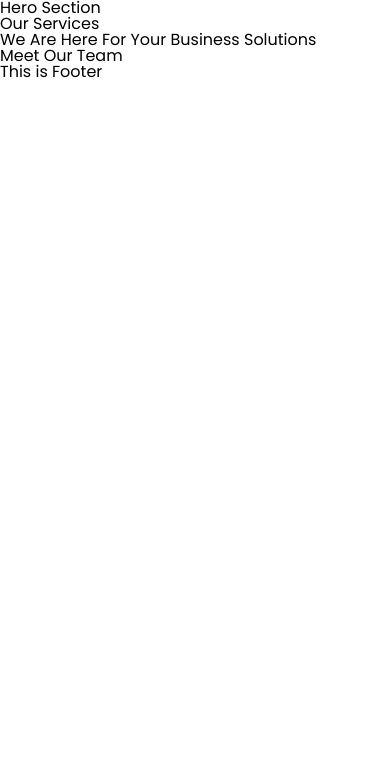
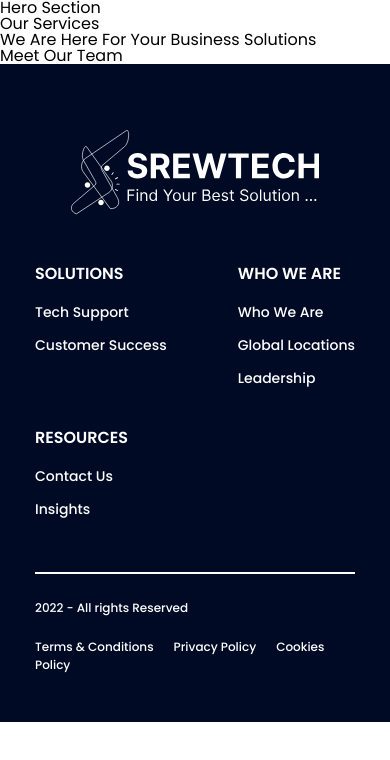
Before and after one commit to Akindejoye/skrew-tech, a Next.js app: page / in a window 390 px wide. Shown: the top 760 px of the page. Built offline with nearby package versions, Linux system fonts and the light colour scheme.

Commit message:
Footer Mobile

```diff
--- /dev/null
+++ b/components/footer/footer.scss
@@ -0,0 +1,106 @@
+.footer {
+  min-height: 658px;
+  padding-left: 35px;
+  padding-right: 35px;
+  color: var(--clr-white);
+  background-color: var(--clr-primary-dark);
+
+  .top {
+    padding-top: 66.33px;
+    display: flex;
+    flex-direction: column;
+    // align-items: center;
+
+    .right {
+      display: grid;
+      grid-template-columns: 1fr 1fr;
+      grid-row-gap: 25px;
+
+      .box-1 {
+
+        h3 {
+          margin-bottom: 16px;
+        }
+
+        h4 {
+          margin-bottom: 12px;
+        }
+      }
+      .box-2 {
+        justify-self: end;
+
+        h3 {
+          margin-bottom: 16px;
+        }
+
+        h4 {
+          margin-bottom: 12px;
+        }
+
+      }
+      .box-3 {
+        // flex: 1;
+        // border: 1px solid blue;
+
+        h3 {
+          margin-bottom: 16px;
+        }
+
+        h4 {
+          margin-bottom: 12px;
+        }
+      }
+    }
+
+    .left {
+      display: flex;
+      justify-content: center;
+      margin-bottom: 47.16px;
+    }
+  }
+
+  .bottom {
+    font-size: 12px !important;
+    font-weight: 500 !important;
+    line-height: 18px !important;
+    margin-top: 40px !important;
+
+    hr {
+      border: none;
+      height: 1.5px;
+      background-color: var(--clr-white);
+    }
+
+    .rights {
+      margin-top: 25px;
+    }
+
+    .terms {
+      margin-top: 21px;
+
+      span {
+        margin-right: 20px;
+      }
+    }
+  }
+}
+
+/****** MEDIA QUERIES ****************/
+
+@media (min-width: 671px) {
+  .footer {
+    // min-height: 658px;
+    padding-left: 0px;
+    padding-right: 0px;
+    color: red;
+
+    .top {
+      display: flex;
+      flex-direction: row;
+
+      .right {
+        display: flex;
+      }
+    }
+  }
+}
--- /dev/null
+++ b/components/footer/index.jsx
@@ -0,0 +1,44 @@
+const Footer = () => {
+  return (
+    <>
+      <div className="footer">
+        <div className="top">
+          <div className="left">
+            <img src="/images/logo-footer.svg" alt="Logo" />
+          </div>
+          <div className="right">
+            <div className="box-1">
+              <h3>Solutions</h3>
+              <h4>Tech Support</h4>
+              <h4>Customer Success</h4>
+            </div>
+            <div className="box-2">
+              <h3>Who We Are</h3>
+              <h4>Who We Are</h4>
+              <h4>Global Locations</h4>
+              <h4>Leadership</h4>
+            </div>
+            <div className="box-3">
+              <h3>Resources</h3>
+              <h4>Contact Us</h4>
+              <h4>Insights</h4>
+            </div>
+          </div>
+        </div>
+        <div className="bottom">
+          <hr />
+          <div className="rights">
+            <span>2022 - All rights Reserved</span>
+          </div>
+          <div className="terms">
+            <span className="terms-text">Terms & Conditions</span>
+            <span className="terms-privacy">Privacy Policy</span>
+            <span className="terms-cookies">Cookies Policy</span>
+          </div>
+        </div>
+      </div>
+    </>
+  );
+};
+
+export default Footer;
--- a/pages/_app.js
+++ b/pages/_app.js
@@ -1,5 +1,7 @@
 import '../styles/globals.scss';
 import '../styles/reset.scss';
+import '../components/footer/footer.scss';
+import Footer from './../components/footer/index';
 
 function MyApp({ Component, pageProps }) {
   return <Component {...pageProps} />
--- a/pages/index.js
+++ b/pages/index.js
@@ -1,3 +1,5 @@
+import Footer from "../components/footer";
+
 const Home = () => {
   return (
     <>
@@ -13,7 +15,9 @@ const Home = () => {
           </section>
           <section className="team">Meet Our Team</section>
         </main>
-        <footer>This is Footer</footer>
+        <footer>
+          <Footer />
+        </footer>
       </body>
     </>
   );
--- a/styles/globals.scss
+++ b/styles/globals.scss
@@ -12,3 +12,16 @@ body {
     --clr-white: #fff;
     --clr-ash: #D9D9D9;
 }
+
+h3 {
+    font-size: 16px !important;
+    font-weight: 600 !important;
+    line-height: 24px !important;
+    text-transform: uppercase;
+}
+
+h4 {
+    font-size: 14px !important;
+    font-weight: 500 !important;
+    line-height: 21px !important;
+}
```
